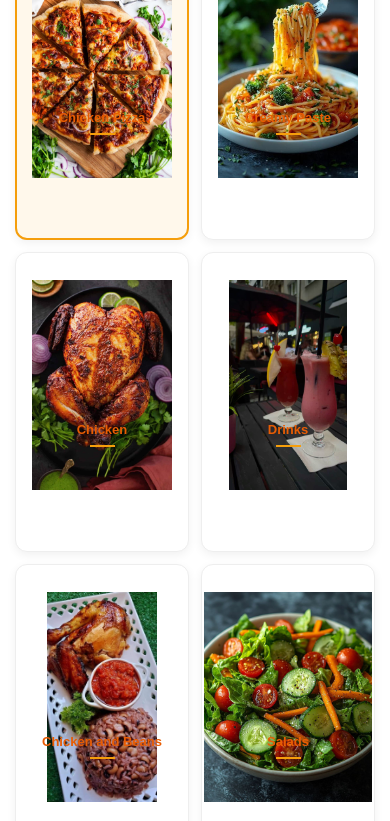
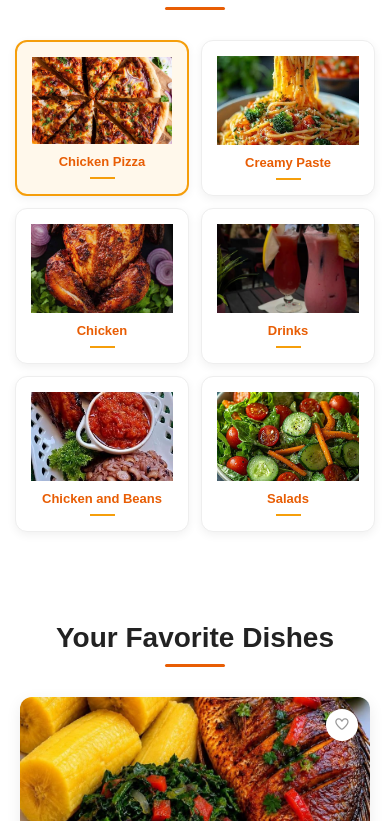
Before and after one commit to ukogodwin5-commits/restaurant-website, a plain HTML site: page menu.html in a window 390 px wide. Shown: the part 244-1065 px from the top of the page. Drawn offline with Linux system fonts and the light colour scheme.

Commit message:
update website

```diff
--- a/menu.html
+++ b/menu.html
@@ -7,6 +7,35 @@
     <link rel="stylesheet" href="https://cdnjs.cloudflare.com/ajax/libs/font-awesome/7.3.1/css/all.min.css">
 
     <link rel="stylesheet" href="styles.css">
+    <style>
+        .menu-page {
+            padding-top: 105px;
+        }
+
+        @media (max-width: 670px) {
+            .menu-page {
+                padding-top: 100px;
+            }
+
+            .menu-page .category-card {
+                min-height: 156px;
+                height: 156px;
+                overflow: hidden;
+            }
+
+            .menu-page .category-image {
+                width: 100%;
+                height: 95px;
+                overflow: hidden;
+            }
+
+            .menu-page .category-image img {
+                width: 100%;
+                height: 100%;
+                object-fit: cover;
+            }
+        }
+    </style>
 </head>
 <body>
      <script src="script.js" defer></script>
@@ -57,7 +86,7 @@
         </nav>
     </header>
 
-    <main>
+    <main class="menu-page">
         <section class="categories" id="categories">
             <div class="section-title">
                 <h1>Explore Our Menu</h1>
```
